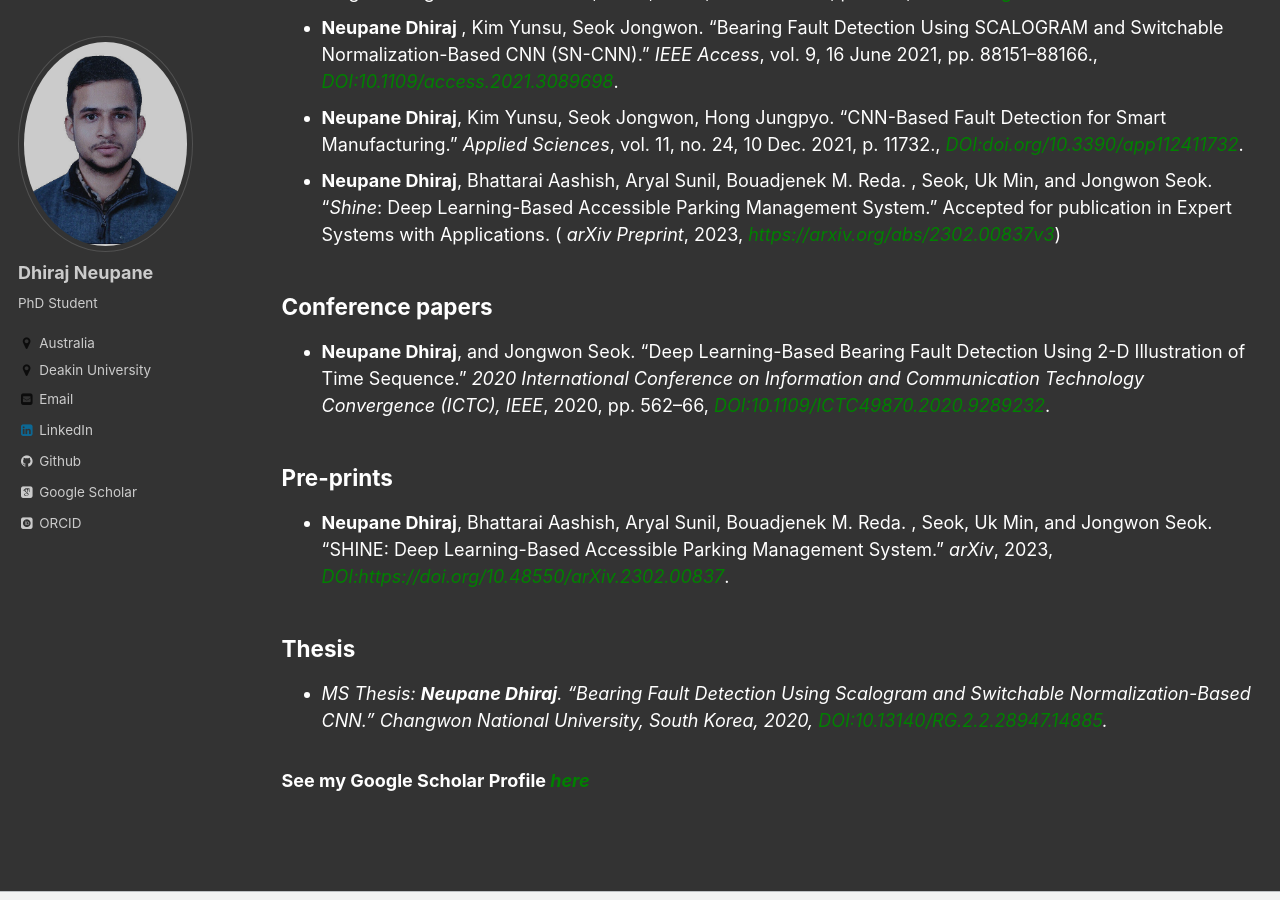
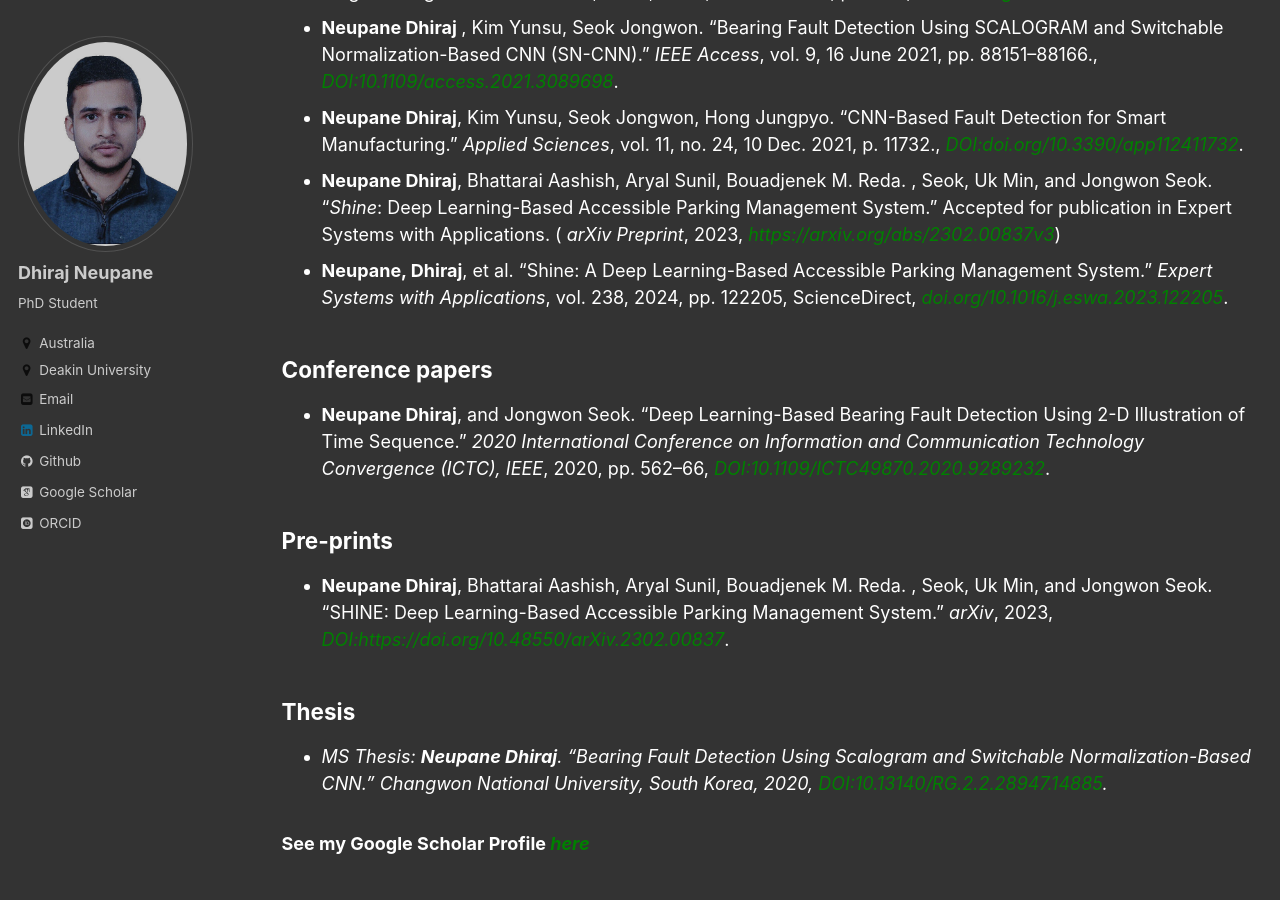
Before and after one commit to dhirajneupane/academicPortfolio, a Jekyll site: the page built from _pages/publications.md, in a window 1280 px wide and 900 px high, scrolled down 375 px. Built offline with Jekyll 4.4.1, drawn with Linux system fonts in a browser that asks for light colours; some web fonts are replaced.

Commit message:
Update publications.md

```diff
--- a/_pages/publications.md
+++ b/_pages/publications.md
@@ -15,6 +15,7 @@ Journal articles
 * <b>Neupane Dhiraj </b>, Kim Yunsu, Seok Jongwon. “Bearing Fault Detection Using SCALOGRAM and Switchable Normalization-Based CNN (SN-CNN).” <i>IEEE Access</i>, vol. 9, 16 June 2021, pp. 88151–88166., [<span style="color:green">*DOI:10.1109/access.2021.3089698*</span>](https://ieeexplore.ieee.org/document/9456898){:target="_blank"}.
 * <b>Neupane Dhiraj</b>, Kim Yunsu, Seok Jongwon, Hong Jungpyo. “CNN-Based Fault Detection for Smart Manufacturing.” <i>Applied Sciences</i>, vol. 11, no. 24, 10 Dec. 2021, p. 11732., [<span style="color:green">*DOI:doi.org/10.3390/app112411732*</span>](https://doi.org/10.3390/app112411732){:target="_blank"}.
 *  <b>Neupane Dhiraj</b>, Bhattarai Aashish, Aryal Sunil, Bouadjenek M. Reda. , Seok, Uk Min, and Jongwon Seok. “_Shine_: Deep Learning-Based Accessible Parking Management System.” Accepted for publication in Expert Systems with Applications. ( <i> arXiv Preprint</i>, 2023, [<span style="color:green">*https://arxiv.org/abs/2302.00837v3*</span>](https://arxiv.org/abs/2302.00837v1){:target="_blank"})
+*  <b>Neupane, Dhiraj</b>, et al. "Shine: A Deep Learning-Based Accessible Parking Management System." <i>Expert Systems with Applications</i>, vol. 238, 2024, pp. 122205, ScienceDirect, [<span style="color:green">*doi.org/10.1016/j.eswa.2023.122205*</span>](https://doi.org/10.1016/j.eswa.2023.122205){:target="_blank"}.
 
 Conference papers
 ----------------------------
```
